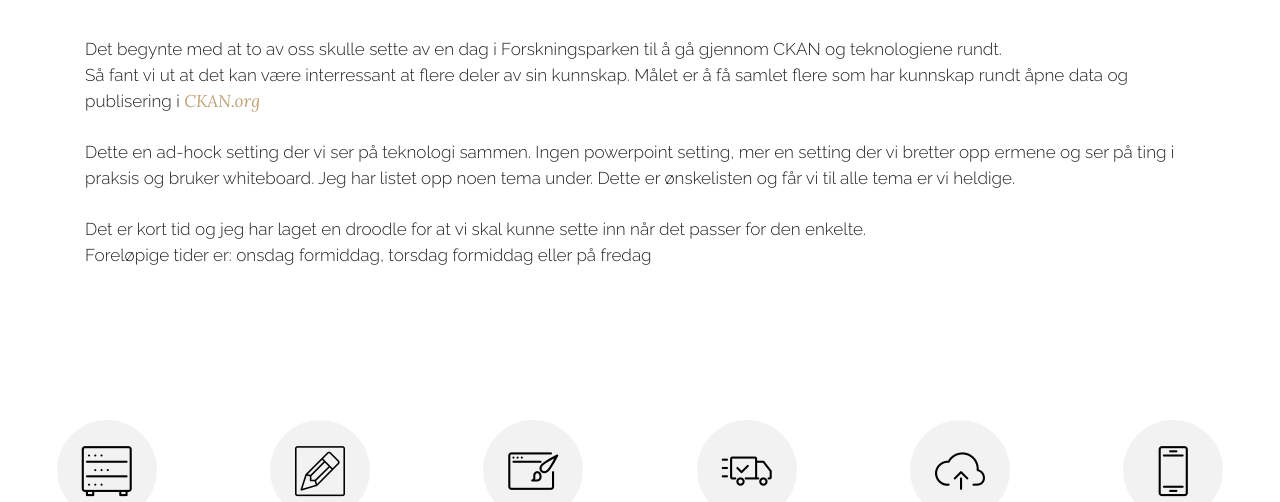
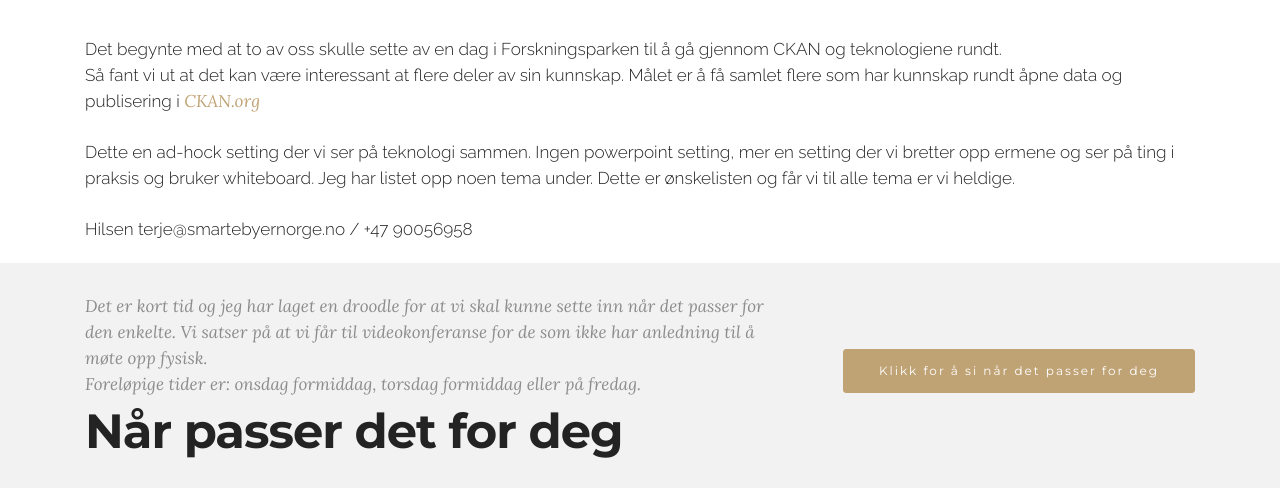
Before and after one commit to terchris/opendataday, a plain HTML site: page teknosommer.html in a window 1280 px wide. Shown: the part 449-951 px from the top of the page. Drawn offline with Linux system fonts and the light colour scheme; files whose address does not match are found by name.

```diff
--- a/teknosommer.html
+++ b/teknosommer.html
@@ -56,7 +56,7 @@
 
 </section>
 
-<section class="engine"><a rel="external" href="https://mobirise.com">Mobirise</a></section><section class="mbr-section mbr-section__container article" id="header3-k" style="background-color: rgb(255, 255, 255); padding-top: 20px; padding-bottom: 20px;">
+<section class="engine"><a rel="external" href="https://mobirise.com">Website Builder</a></section><section class="mbr-section mbr-section__container article" id="header3-k" style="background-color: rgb(255, 255, 255); padding-top: 20px; padding-bottom: 20px;">
     <div class="container">
         <div class="row">
             <div class="col-xs-12">
@@ -71,10 +71,36 @@
 
     <div class="container">
         <div class="row">
-            <div class="col-xs-12 lead"><p>Det begynte med at to av oss skulle sette av en dag i Forskningsparken til å gå gjennom CKAN og teknologiene rundt.</p><p>Så fant vi ut at det kan være interressant at flere deler av sin kunnskap. Målet er å få samlet flere som har kunnskap rundt åpne data og publisering i <a href="https://ckan.org/" target="_blank">CKAN.org</a></p><p><br></p><p>Dette en ad-hock setting der vi ser på teknologi sammen. Ingen powerpoint setting, mer en setting der vi bretter opp ermene og ser på ting i praksis og bruker whiteboard. Jeg har listet opp noen tema under. Dette er ønskelisten og får vi til alle tema er vi heldige.&nbsp;</p><p><br></p><p>Det er kort tid og jeg har laget en droodle for at vi skal kunne sette inn når det passer for den enkelte.&nbsp;</p><p>Foreløpige tider er: onsdag formiddag, torsdag formiddag eller på fredag</p><p><br></p><p><br></p></div>
+            <div class="col-xs-12 lead"><p>Det begynte med at to av oss skulle sette av en dag i Forskningsparken til å gå gjennom CKAN og teknologiene rundt.</p><p>Så fant vi ut at det kan være interessant at flere deler av sin kunnskap. Målet er å få samlet flere som har kunnskap rundt åpne data og publisering i <a href="https://ckan.org/" target="_blank">CKAN.org</a></p><p><br></p><p>Dette en ad-hock setting der vi ser på teknologi sammen. Ingen powerpoint setting, mer en setting der vi bretter opp ermene og ser på ting i praksis og bruker whiteboard. Jeg har listet opp noen tema under. Dette er ønskelisten og får vi til alle tema er vi heldige.&nbsp;</p><p><br></p><p>Hilsen terje@smartebyernorge.no / +47 90056958</p></div>
         </div>
     </div>
 
+</section>
+
+<section class="mbr-info mbr-info-extra mbr-section mbr-section-md-padding" id="msg-box1-o" style="background-color: rgb(242, 242, 242); padding-top: 30px; padding-bottom: 30px;">
+
+
+    <div class="container">
+        <div class="row">
+
+
+
+
+
+            <div class="mbr-table-md-up">
+                <div class="mbr-table-cell mbr-right-padding-md-up col-md-8 text-xs-center text-md-left">
+                    <h2 class="mbr-info-subtitle mbr-section-subtitle">Det er kort tid og jeg har laget en droodle for at vi skal kunne sette inn når det passer for den enkelte.  Vi satser på at vi får til videokonferanse for de som ikke har anledning til å møte opp fysisk.<div>Foreløpige tider er: onsdag formiddag, torsdag formiddag eller på fredag.&nbsp;</div></h2>
+                    <h3 class="mbr-info-title mbr-section-title display-2">Når passer det for deg</h3>
+                </div>
+
+                <div class="mbr-table-cell col-md-4">
+                    <div class="text-xs-center"><a class="btn btn-primary" href="https://doodle.com/poll/svm5rmmvyzby4n2b" target="_blank">Klikk for å si når det passer for deg</a></div>
+                </div>
+            </div>
+
+
+        </div>
+    </div>
 </section>
 
 <section class="mbr-cards mbr-section mbr-section-nopadding" id="features4-m" style="background-color: rgb(255, 255, 255);">
```
Also changed, not shown: index.html (+3 -3 lines), 1 other file.
